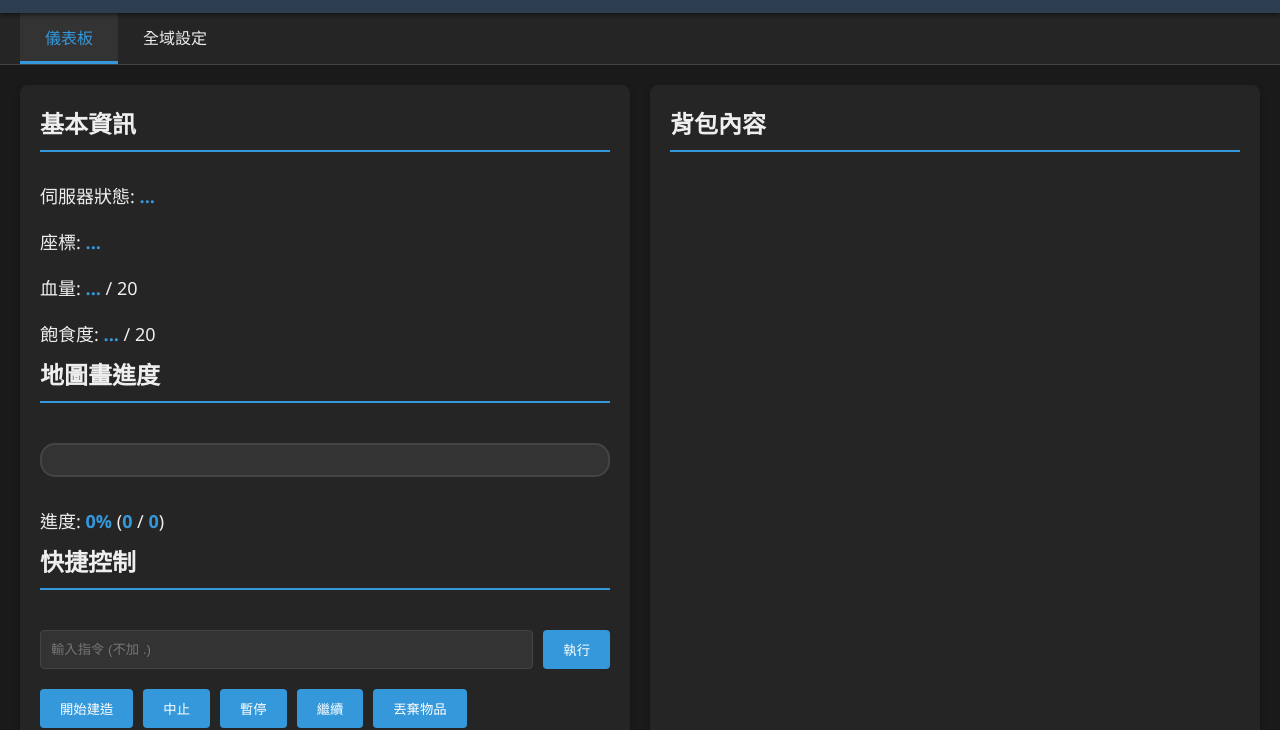
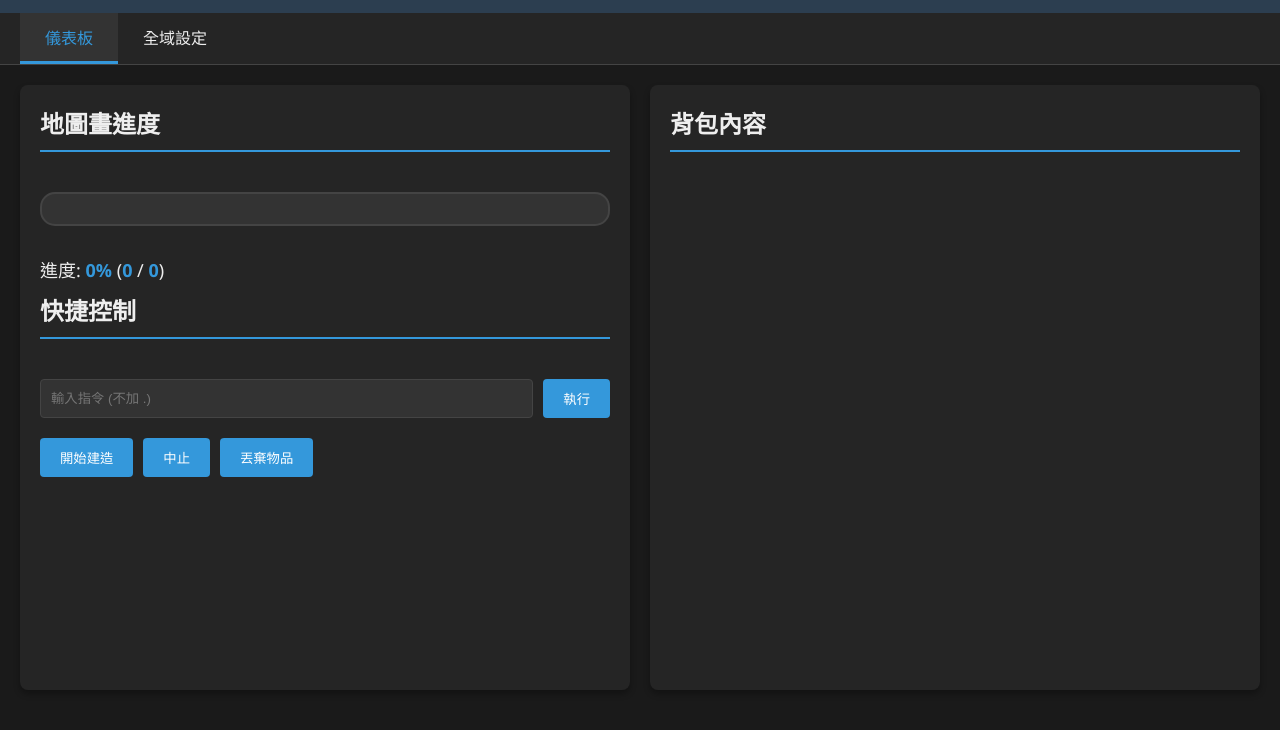
Before and after one commit to mujin-1127/mapart-bot, a website: page src/gui/public/index.html in a window 1280 px wide. Shown: the part 70-800 px from the top of the page. Drawn offline with nearby package versions, Linux system fonts and the light colour scheme.

Commit message:
[Update] 移除不必要的UI

```diff
--- a/src/gui/public/index.html
+++ b/src/gui/public/index.html
@@ -6,18 +6,18 @@
     <title>Mineflayer Bot Dashboard</title>
     <script src="https://cdn.socket.io/4.8.1/socket.io.min.js"></script>
     <style>
-        body { font-family: 'Segoe UI', Tahoma, Geneva, Verdana, sans-serif; background-color: #1a1a1a; color: #eee; margin: 0; display: flex; flex-direction: column; height: 100vh; }
+        body { font-family: 'Segoe UI', Tahoma, Geneva, Verdana, sans-serif; background-color: #1a1a1a; color: #eee; margin: 0; display: flex; flex-direction: column; min-height: 100vh; }
         .header { background-color: #2c3e50; padding: 15px; text-align: center; font-size: 24px; font-weight: bold; box-shadow: 0 2px 5px rgba(0,0,0,0.5); position: relative; }
 
-        .tabs { display: flex; background: #252525; padding: 0 20px; border-bottom: 1px solid #444; }
+        .tabs { display: flex; background: #252525; padding: 0 20px; border-bottom: 1px solid #444; position: sticky; top: 0; z-index: 100; }
         .tab { padding: 12px 25px; cursor: pointer; border-bottom: 3px solid transparent; transition: 0.3s; }
         .tab:hover { background: #333; }
         .tab.active { border-bottom: 3px solid #3498db; color: #3498db; background: #333; }
 
-        .container { display: none; grid-template-columns: 1fr 1fr; gap: 20px; padding: 20px; flex: 1; overflow: hidden; }
+        .container { display: none; grid-template-columns: 1fr 1fr; gap: 20px; padding: 20px; flex: 1; }
         .container.active { display: grid; }
 
-        .settings-container { display: none; flex-direction: column; padding: 20px; flex: 1; overflow-y: auto; }
+        .settings-container { display: none; flex-direction: column; padding: 20px; flex: 1; }
         .settings-container.active { display: flex; }
 
         .card { background: #252525; padding: 20px; border-radius: 8px; box-shadow: 0 4px 6px rgba(0,0,0,0.3); display: flex; flex-direction: column; margin-bottom: 20px; }
@@ -76,17 +76,9 @@
 
     <div id="dashboard" class="container active">
         <div class="card">
-            <h2>基本資訊</h2>
-            <div class="status-item">伺服器狀態: <span id="online-status">...</span></div>
-            <div class="status-item">座標: <span id="pos">...</span></div>
-            <div class="status-item">血量: <span id="health">...</span> / 20</div>
-            <div class="status-item">飽食度: <span id="food">...</span> / 20</div>
-
             <h2>地圖畫進度</h2>
             <div class="progress-bar"><div id="progress-fill" class="progress-fill"></div></div>
             <div class="status-item">進度: <span id="progress-text">0%</span> (<span id="placed-blocks">0</span> / <span id="total-blocks">0</span>)</div>
-
-            <div style="flex: 1;"></div>
             <h2>快捷控制</h2>
             <div class="controls">
                 <input type="text" id="cmd-input" class="form-control" style="flex: 1;" placeholder="輸入指令 (不加 .)">
@@ -95,8 +87,6 @@
             <div class="controls">
                 <button onclick="sendQuickCmd('mp build')">開始建造</button>
                 <button onclick="sendQuickCmd('mp stop')">中止</button>
-                <button onclick="sendQuickCmd('mp pause')">暫停</button>
-                <button onclick="sendQuickCmd('mp resume')">繼續</button>
                 <button onclick="sendQuickCmd('mp drop')">丟棄物品</button>
             </div>
         </div>
@@ -220,14 +210,10 @@
         socket.on('status', (status) => {
             if (!status.online) {
                 document.getElementById('bot-name').innerText = "機器人離線";
-                document.getElementById('online-status').innerText = "離線";
+                // 靜默處理，不更新不存在的元素
                 return;
             }
             document.getElementById('bot-name').innerText = status.username;
-            document.getElementById('online-status').innerText = "在線";
-            document.getElementById('pos').innerText = `${Math.round(status.pos.x)}, ${Math.round(status.pos.y)}, ${Math.round(status.pos.z)}`;
-            document.getElementById('health').innerText = status.health;
-            document.getElementById('food').innerText = status.food;
 
             if (status.build_cache) {
                 const bc = status.build_cache;
```
